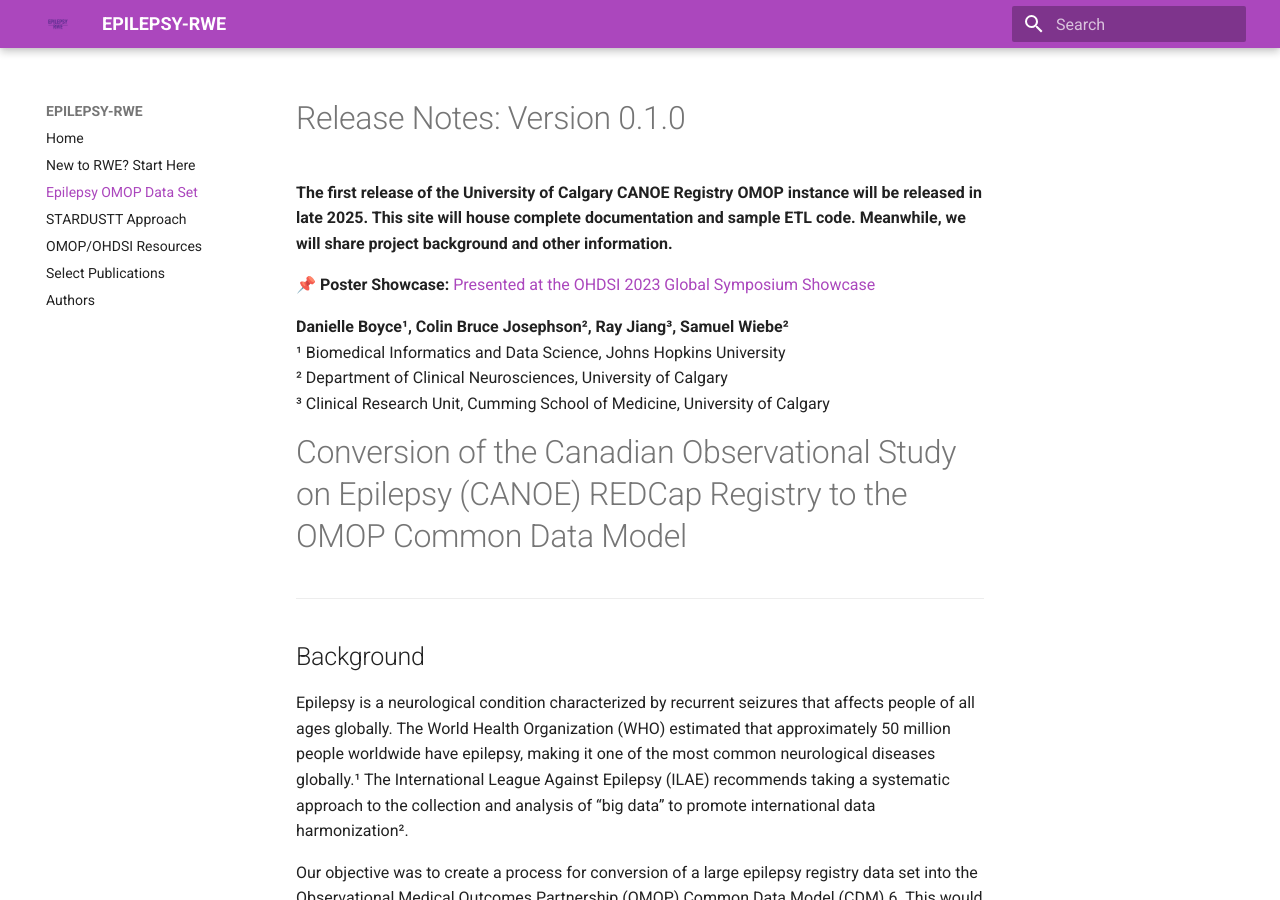
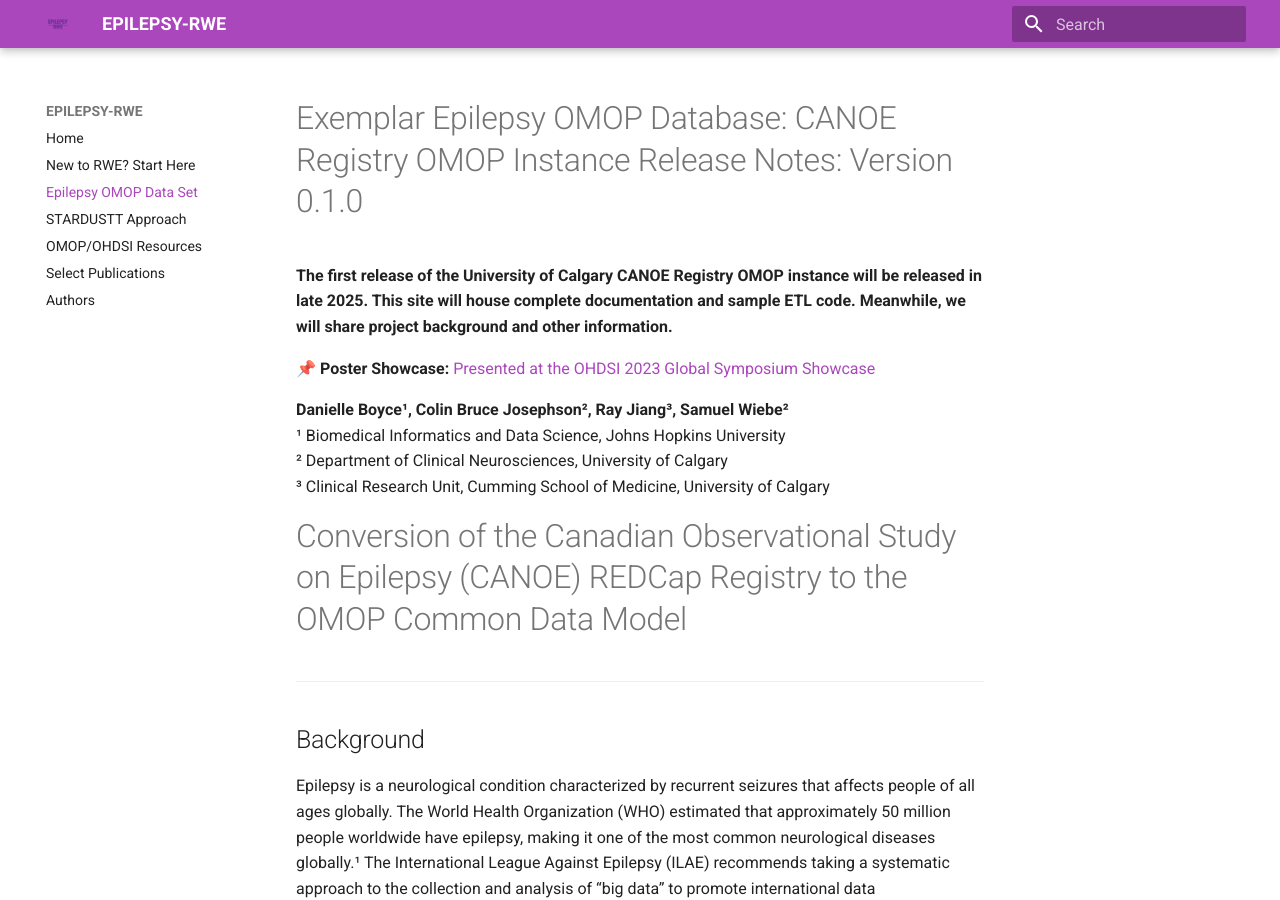
Before and after one commit to BoyceLab/EPILEPSY-RWE, an MkDocs documentation site: the page built from docs/epilepsy-omop-data-set.md, in a window 1280 px wide and 900 px high. Built offline with MkDocs 1.6.1 and Material for MkDocs 9.7.7, drawn with Linux system fonts in a browser that asks for light colours.

Commit message:
Update epilepsy-omop-data-set.md

```diff
--- a/docs/epilepsy-omop-data-set.md
+++ b/docs/epilepsy-omop-data-set.md
@@ -1,4 +1,4 @@
-#  Release Notes: Version 0.1.0
+#  Exemplar Epilepsy OMOP Database: CANOE Registry OMOP Instance Release Notes: Version 0.1.0
 
 **The first release of the University of Calgary CANOE Registry OMOP instance will be released in late 2025.  This site will house complete documentation and sample ETL code.  Meanwhile, we will share project background and other information.**
 
```
